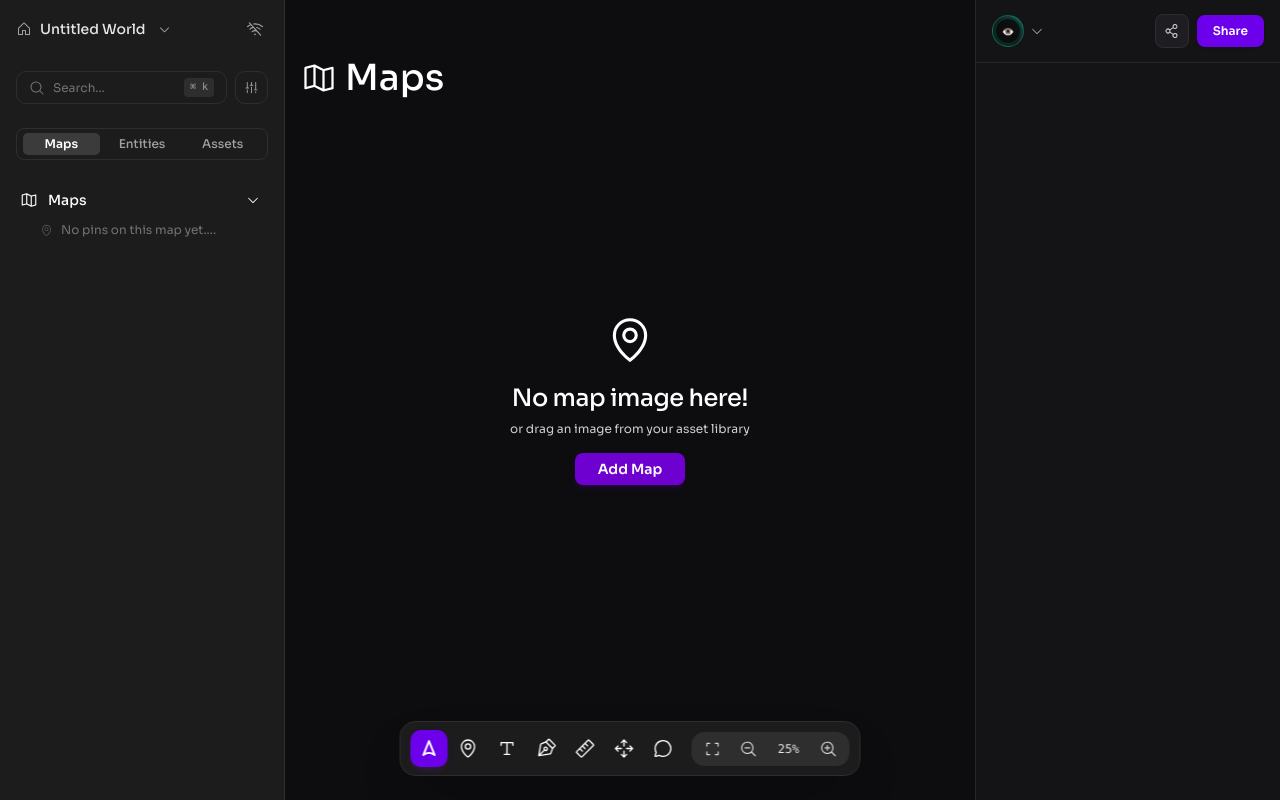
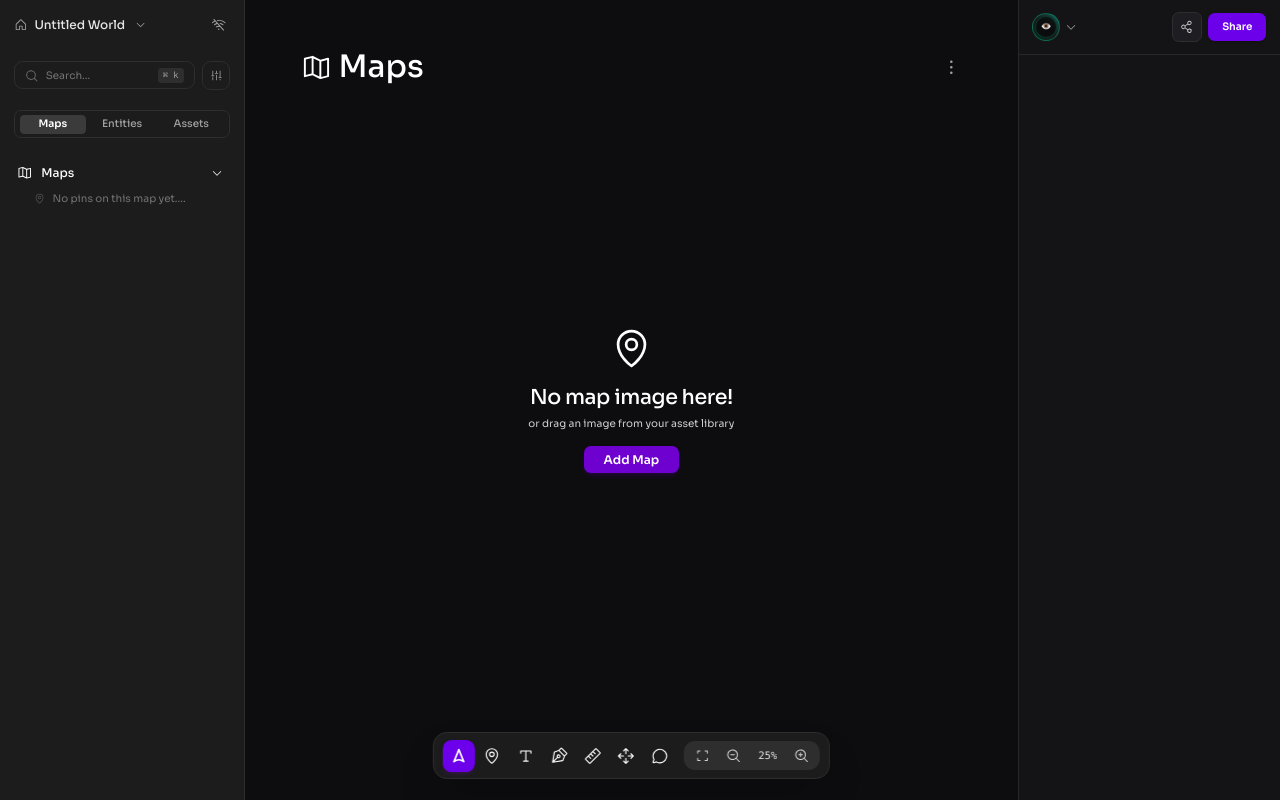
Before and after one commit to Henryjnr9/Structor-Project, a React (Vite) app: page / in a window 1280 px wide. Built offline with nearby package versions, Linux system fonts and the light colour scheme.

Commit message:
Reduced scale

```diff
--- a/src/App.css
+++ b/src/App.css
@@ -167,7 +167,7 @@
 
   &::before,
   &::after {
-    content: '';
+    content: "";
     position: absolute;
     top: -4.5px;
     border: 5px solid transparent;
--- a/src/App.jsx
+++ b/src/App.jsx
@@ -162,7 +162,7 @@ export default function App() {
   };
 
   return (
-    <div className="flex h-screen w-screen overflow-hidden bg-[#0e0e10] text-zinc-100">
+    <div className="flex h-full w-full overflow-hidden bg-[#0e0e10] text-zinc-100">
       {/* 1. Left Navigation */}
       <LeftNav
         entities={entities}
--- a/src/components/LeftNav.jsx
+++ b/src/components/LeftNav.jsx
@@ -228,7 +228,7 @@ export default function LeftNav({
   };
 
   return (
-    <aside className="w-[285px] h-screen bg-[#1C1C1C] text-zinc-100 border-r border-[#2E2E2E] flex flex-col items-start gap-[24px] p-[0_16px_40px_16px] pt-4 select-none shrink-0 relative">
+    <aside className="w-[285px] h-full bg-[#1C1C1C] text-zinc-100 border-r border-[#2E2E2E] flex flex-col items-start gap-[24px] p-[0_16px_40px_16px] pt-4 select-none shrink-0 relative">
       <input
         ref={fileInputRef}
         type="file"
--- a/src/components/PageHeader.jsx
+++ b/src/components/PageHeader.jsx
@@ -40,7 +40,7 @@ export default function PageHeader({
   };
 
   return (
-    <header className="w-[801px] flex items-center justify-between select-none">
+    <header className="w-full flex items-center justify-between select-none">
       {/* Map and map icon container */}
       <div className="flex items-center gap-[8px] min-w-0 flex-1">
         {/* Map icon (36px x 36px) */}
--- a/src/components/RightNav.jsx
+++ b/src/components/RightNav.jsx
@@ -103,7 +103,7 @@ export default function RightSidebar({
   const isRegion = selectedPin?.isRegion || activeTool === "pen";
 
   return (
-    <aside className="w-[305px] h-screen bg-[#141416] text-zinc-100 border-l border-[#27272a] flex flex-col select-none shrink-0 relative">
+    <aside className="w-[305px] h-full bg-[#141416] text-zinc-100 border-l border-[#27272a] flex flex-col select-none shrink-0 relative">
       {/* 1. Header (Shared across Entity View & Map View) */}
       <div className="flex items-center justify-between px-4 py-3.5 border-b border-[#27272a] relative shrink-0">
         {/* Avatar & Chevron */}
--- a/src/index.css
+++ b/src/index.css
@@ -11,3 +11,16 @@ textarea,
 select {
   font-family: "Sora", sans-serif;
 }
+
+html {
+  zoom: 0.86;
+}
+
+html,
+body,
+#root {
+  margin: 0;
+  padding: 0;
+  width: 100%;
+  height: 100%;
+}
--- a/src/pages/EntityView.jsx
+++ b/src/pages/EntityView.jsx
@@ -91,7 +91,7 @@ export default function EntityView({ entity, onUpdateEntity }) {
       />
 
       {/* Main Document Column: 801px width, 52px from top */}
-      <div className="w-[801px] max-w-full flex flex-col gap-6 pt-[52px] z-10 px-4 h-full overflow-y-auto">
+      <div className="w-full max-w-[801px] flex flex-col gap-6 pt-[52px] z-10 px-4 h-full overflow-y-auto">
         {/* Header */}
         <div className="w-full flex items-center justify-between">
           <div className="flex items-center gap-[10px] min-w-0 flex-1">
--- a/src/pages/MapView.jsx
+++ b/src/pages/MapView.jsx
@@ -202,7 +202,7 @@ export default function MapView({
       }`}
     >
       {/* 1. Page Header & Sub-Tabs */}
-      <div className="absolute top-[52px] z-20 w-[801px] max-w-full px-4 flex flex-col gap-2 pointer-events-auto">
+      <div className="absolute top-[52px] z-20 px] w-full max-w-[801px] px-4 flex flex-col gap-2 pointer-events-auto">
         <PageHeader
           key={activeMapName} // Re-syncs header whenever renamed externally
           title={activeMapName}
```
